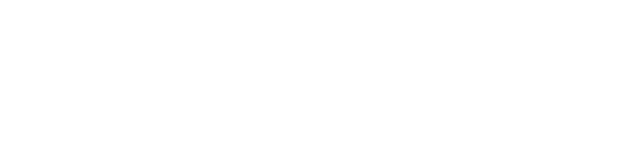
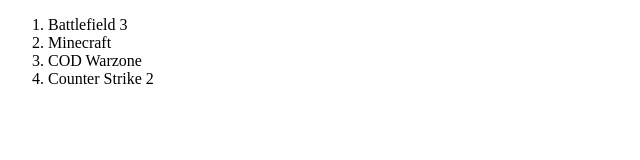
Before and after one commit to keyno-asm/educational-practice, a plain HTML site: page index.html in a window 1280 px wide. Shown: the whole page, without its empty margins (0-640 px from the left). Drawn offline with Linux system fonts and the light colour scheme.

Commit message:
Game list added

```diff
--- a/index.html
+++ b/index.html
@@ -2,9 +2,18 @@
 
 <html>
 <head>
+    <title>Список игр и таблица</title>
 </head>
 
 <body>
+<OL type = 1 start = 1>
+    <LI>Battlefield 3</LI>
+    <LI>Minecraft</LI>
+    <LI>COD Warzone</LI>
+    <LI>Counter Strike 2</LI>
+
+</OL>
+
 </body>
 
 </html>
```
